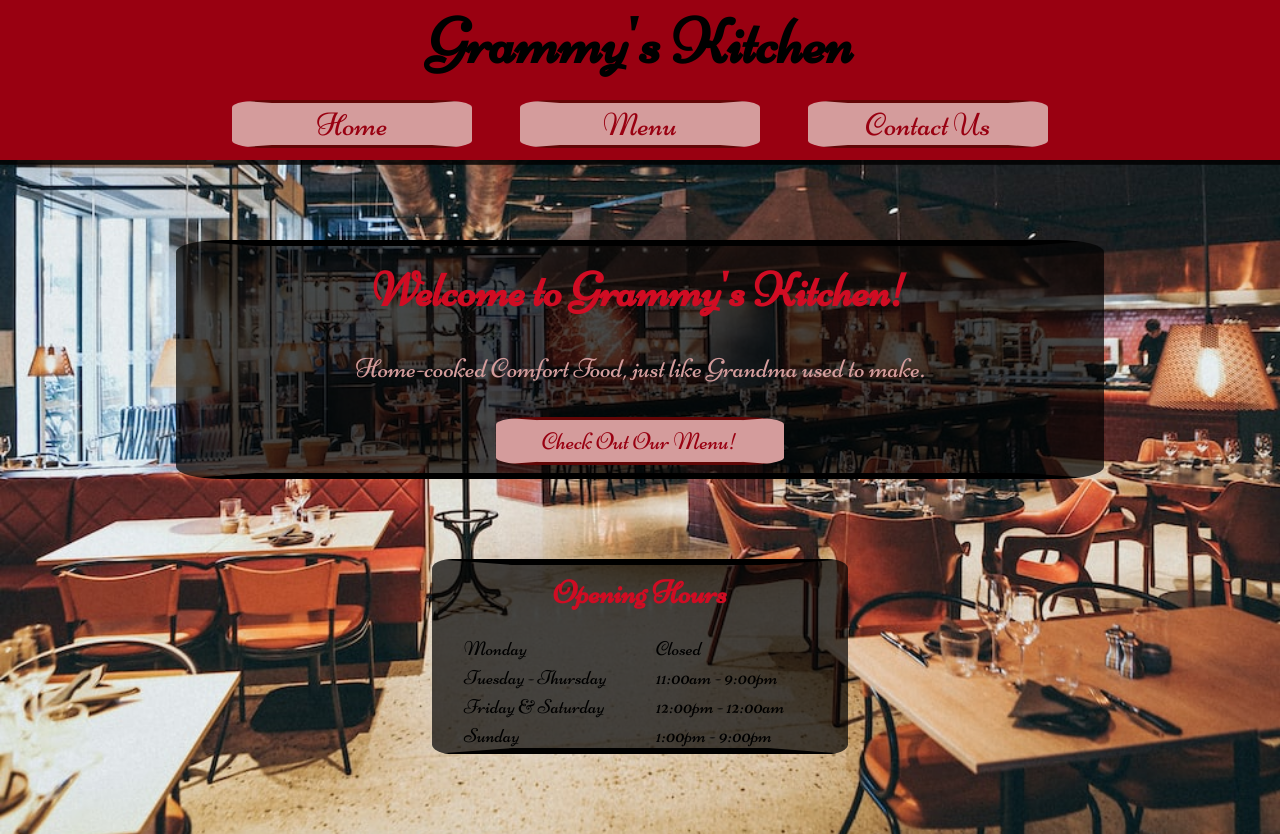
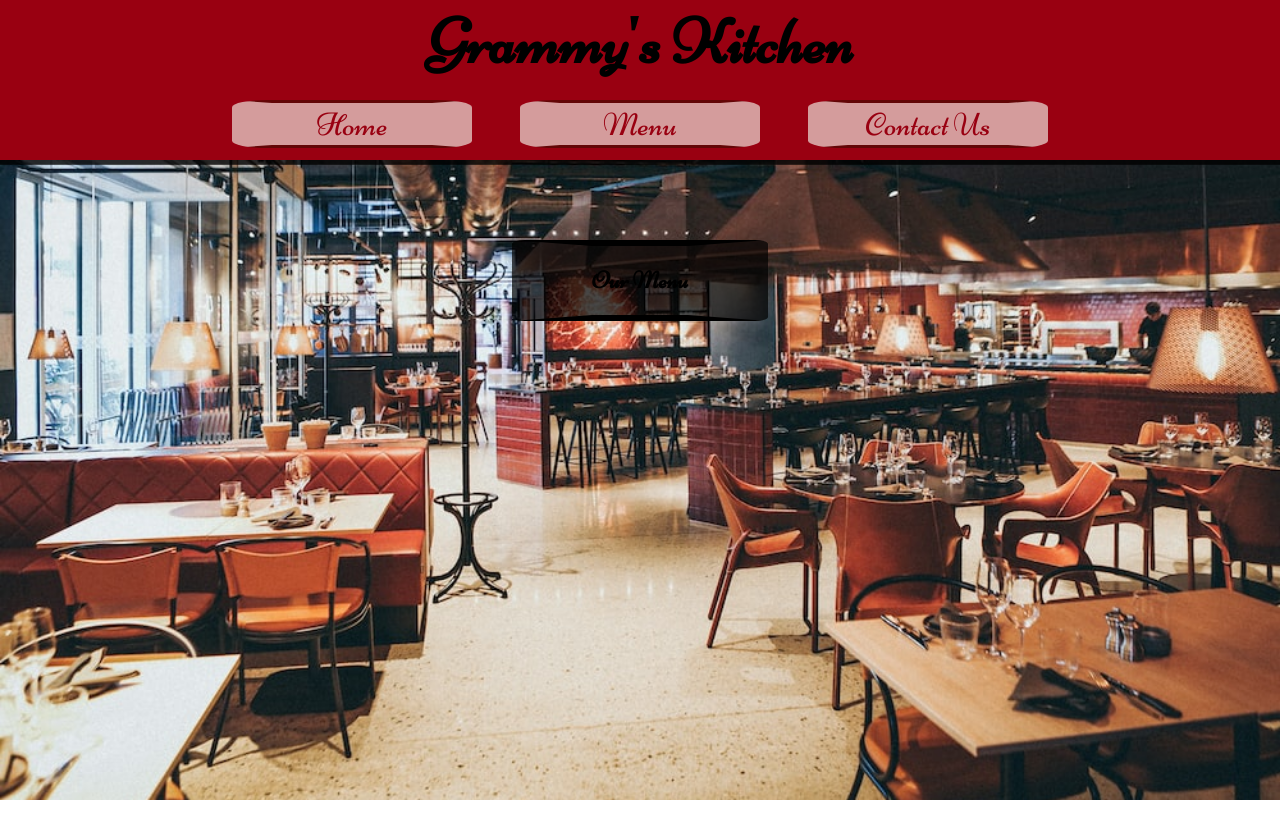
Before and after one commit to BCupen/RestaurantProject, a website built with webpack: page dist/index.html in a window 1280 px wide. Both pictures are taken after a click on the button "Menu". After the commit the page ends 800 px from the top, so only its background shows below. Built offline with nearby package versions, Linux system fonts and the light colour scheme.

Commit message:
menu page started

```diff
--- a/src/index.js
+++ b/src/index.js
@@ -1,9 +1,26 @@
 import loadHeader from './pageLoad';
 import loadHomePage from './homePage';
+import loadMenuPage from './menuPage';
 import './style.css';
 
+const body = document.querySelector('body');
 const content = document.createElement('div');
 content.setAttribute('id', 'content');
 
+function clearContent(){
+    while(content.hasChildNodes()){
+        content.removeChild(content.firstChild);
+    }
+    body.removeChild(body.lastChild);
+}
+
 loadHeader();
 loadHomePage(content);
+
+
+const menuButton = document.querySelector('.menu-button');
+
+menuButton.addEventListener('click', (e)=>{
+    clearContent();
+    loadMenuPage(content);
+})
--- /dev/null
+++ b/src/menuPage.js
@@ -0,0 +1,35 @@
+const body = document.querySelector('body');
+
+function createMenuDiv(){
+    const menuDiv = document.createElement('div');
+    menuDiv.classList.add('menu-div');
+    menuDiv.classList.add('div-style');
+
+    const menuHeading = document.createElement('h2');
+    menuHeading.classList.add('menu-heading');
+    menuHeading.textContent = 'Our Menu';
+
+    menuDiv.append(menuHeading);
+
+    return menuDiv;
+}
+
+function createAppetizerDiv(){
+    const appetizerDiv = document.createElement('div');
+    appetizerDiv.classList.add('appetizer');
+
+    const appetizerHeading = document.createElement('h3');
+    appetizerHeading.classList.add('appetizer-heading');
+    appetizerHeading.textContent = 'Appetizers';
+
+    const dishes = document.createElement('div');
+    dishes.classList.add('dishes');
+
+}
+
+export default function loadMenuPage(contentElement){
+    console.log('here');
+    const menuDiv = createMenuDiv();
+    contentElement.append(menuDiv);
+    body.append(contentElement);
+}
--- a/src/style.css
+++ b/src/style.css
@@ -22,6 +22,7 @@ body{
 
 header{
     position: sticky;
+    top: 0;
     width: 100vw;
     height: 20vh;
     background-color: var(--seconday-bg);
@@ -56,6 +57,7 @@ button{
     border-right: 2.5rem solid transparent;
     border-radius: 15%;
     margin-bottom: 0.5rem;
+    cursor: pointer;
 }
 
 #content {
```
Also changed, not shown: dist/main.bundle.js.
